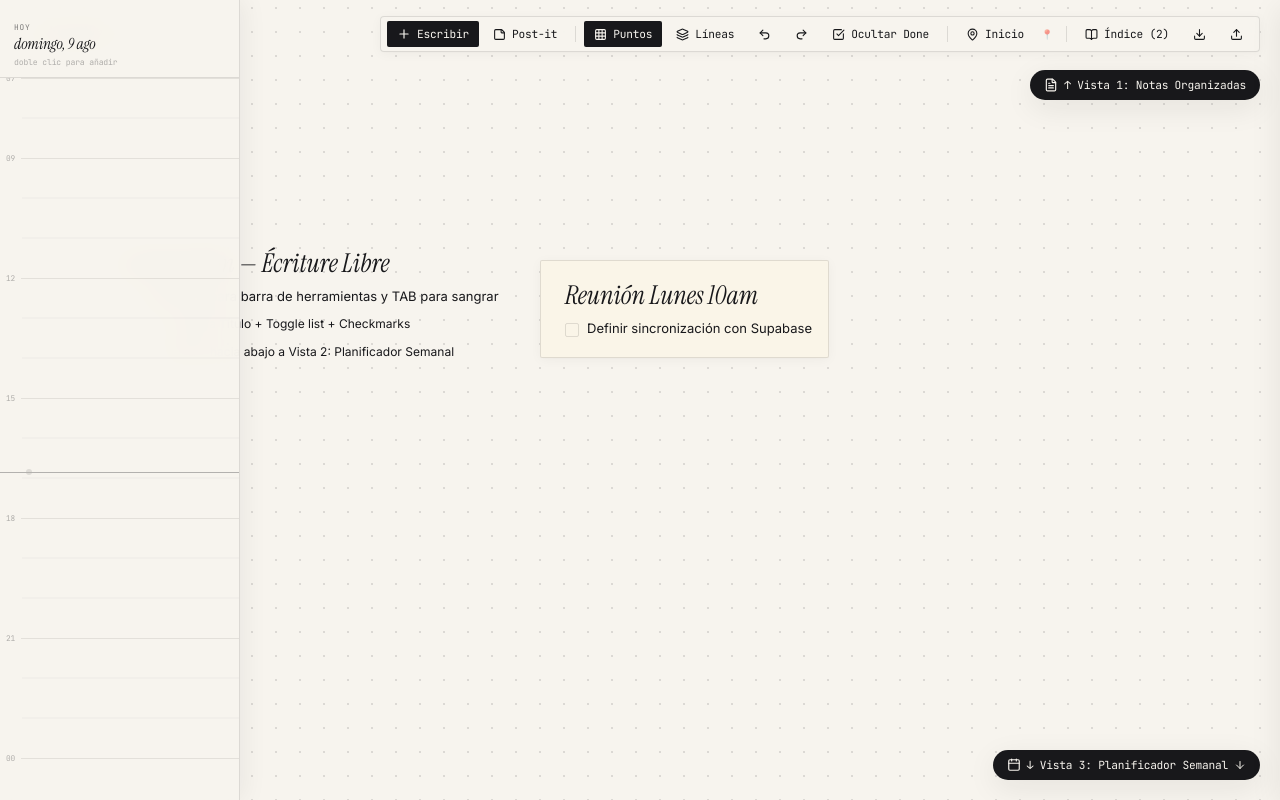
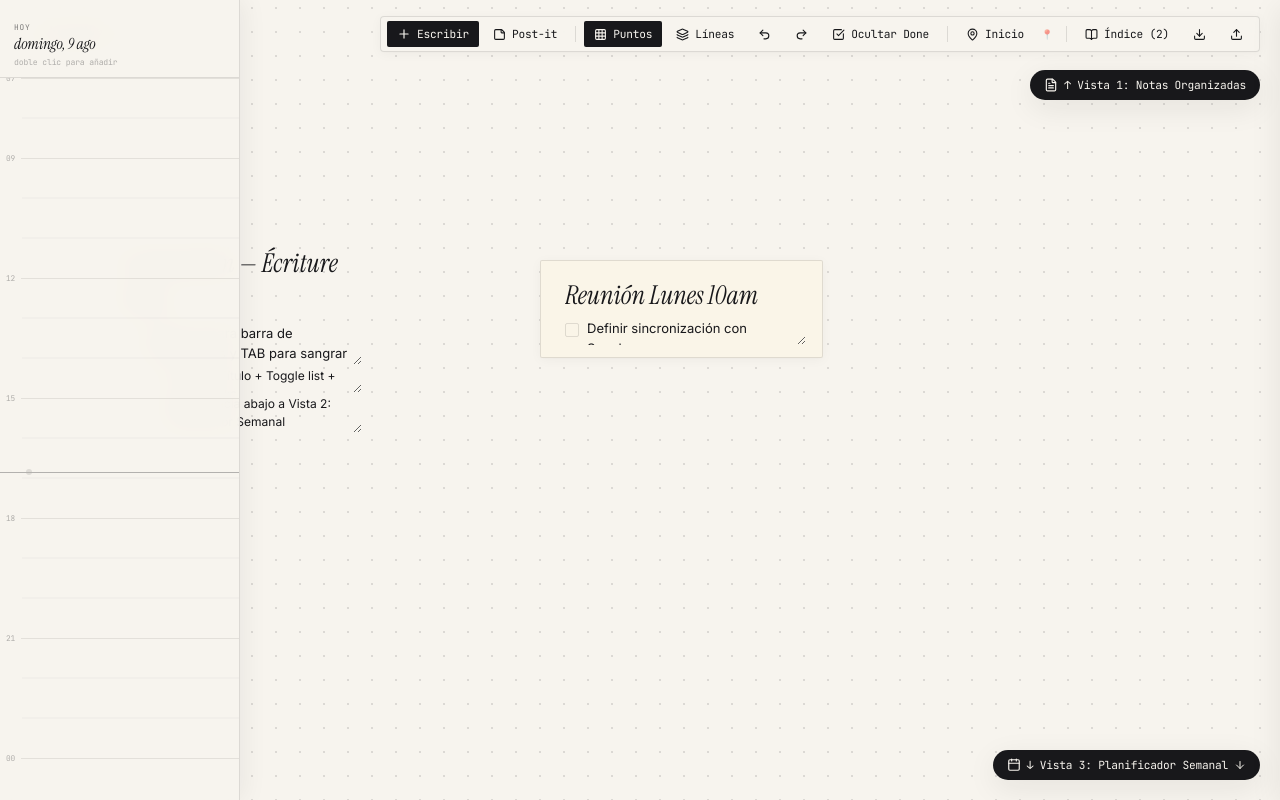
Before and after one commit to francoxortiz1975/elboceto, a React (Vite) app: page / in a window 1280 px wide. Built offline with nearby package versions, Linux system fonts and the light colour scheme.

Commit message:
Implement single multiline textarea per note body for full multi-line drag selection, Cmd+A select all, and Cmd+C copy

```diff
--- a/src/components/FreeformNode.jsx
+++ b/src/components/FreeformNode.jsx
@@ -568,9 +568,51 @@ export function FreeformNode({
         </div>
       )}
 
-      {/* Render Blocks */}
-      <div style={{ display: 'flex', flexDirection: 'column', gap: 0 }}>
-        {blocks.map((b, idx) => {
+      {/* Render Note Body Content */}
+      <div style={{ display: 'flex', flexDirection: 'column', gap: 0, width: '100%' }}>
+        {!blocks.some(b => b.isCheck || b.isBullet || b.isNumber || b.isToggle) ? (
+          <textarea
+            ref={(el) => {
+              inputRefs.current['main_0'] = el;
+              if (el) {
+                el.style.height = 'auto';
+                el.style.height = `${el.scrollHeight}px`;
+              }
+            }}
+            className={`freeform-multiline-editor ${blocks[0]?.isHeading ? 'node-heading-input' : blocks[0]?.isSubheading ? 'node-subheading-input' : ''} ${blocks[0]?.isBold ? 'is-bold' : ''}`}
+            value={blocks.map(b => b.text).join('\n')}
+            rows={1}
+            onMouseDown={(e) => e.stopPropagation()}
+            onTouchStart={(e) => e.stopPropagation()}
+            onChange={(e) => {
+              e.target.style.height = 'auto';
+              e.target.style.height = `${e.target.scrollHeight}px`;
+              const raw = e.target.value;
+              const lines = raw.split('\n');
+              const newBlocks = lines.map((line, i) => {
+                const oldB = blocks[i] || {};
+                let isH = oldB.isHeading;
+                let isSub = oldB.isSubheading;
+                let cleanLine = line;
+                if (line.startsWith('## ')) { isSub = true; isH = false; cleanLine = line.replace(/^##\s*/, ''); }
+                else if (line.startsWith('# ')) { isH = true; isSub = false; cleanLine = line.replace(/^#\s*/, ''); }
+                return normalizeBlock({
+                  ...oldB,
+                  text: cleanLine,
+                  isHeading: isH,
+                  isSubheading: isSub
+                });
+              });
+              updateBlocks(newBlocks);
+            }}
+            onFocus={(e) => {
+              e.target.style.height = 'auto';
+              e.target.style.height = `${e.target.scrollHeight}px`;
+            }}
+            placeholder="Escribe tu nota aquí..."
+          />
+        ) : (
+          blocks.map((b, idx) => {
             const numberCount = blocks.slice(0, idx + 1).filter(item => item.isNumber).length;
             const inputClass = b.isHeading
               ? 'node-heading-input'
@@ -615,19 +657,24 @@ export function FreeformNode({
                       <ChevronRight size={14} />
                     </span>
                   )}
-                <div
-                  ref={(el) => {
-                    inputRefs.current[`main_${idx}`] = el;
-                    if (el && el.innerText !== b.text && document.activeElement !== el) {
-                      el.innerText = b.text || '';
-                    }
+                  <textarea
+                    ref={(el) => (inputRefs.current[`main_${idx}`] = el)}
+                    className={`${inputClass} ${b.completed ? 'completed' : ''} ${b.isBold ? 'is-bold' : ''}`}
+                    value={b.text}
+                    rows={1}
+                    onMouseDown={(e) => e.stopPropagation()}
+                    onTouchStart={(e) => e.stopPropagation()}
+                    onChange={(e) => {
+                      e.target.style.height = 'auto';
+                      e.target.style.height = `${e.target.scrollHeight}px`;
+                      handleTextChange(idx, e.target.value);
                     }}
-                  contentEditable
-                  suppressContentEditableWarning
-                  className={`${inputClass} ${b.completed ? 'completed' : ''} ${b.isBold ? 'is-bold' : ''}`}
-                  data-placeholder={b.isHeading ? 'Título...' : b.isSubheading ? 'Subtítulo...' : 'Escribe...'}
-                  onInput={(e) => handleTextChange(idx, e.currentTarget.innerText)}
+                    onFocus={(e) => {
+                      e.target.style.height = 'auto';
+                      e.target.style.height = `${e.target.scrollHeight}px`;
+                    }}
                     onKeyDown={(e) => handleKeyDown(e, idx)}
+                    placeholder={b.isHeading ? 'Título...' : b.isSubheading ? 'Subtítulo...' : 'Escribe...'}
                   />
                 </div>
 
@@ -636,26 +683,29 @@ export function FreeformNode({
                     {(b.children || []).map((childText, cIdx) => (
                       <div key={cIdx} className="block-row">
                         <span className="font-mono" style={{ fontSize: '0.65rem', color: 'var(--text-subtle)' }}>•</span>
-                      <div
-                        ref={(el) => {
-                          inputRefs.current[`child_${idx}_${cIdx}`] = el;
-                          if (el && el.innerText !== childText && document.activeElement !== el) {
-                            el.innerText = childText || '';
-                          }
-                        }}
-                        contentEditable
-                        suppressContentEditableWarning
+                        <textarea
+                          ref={(el) => (inputRefs.current[`child_${idx}_${cIdx}`] = el)}
                           className={`block-text-input ${b.isBold ? 'is-bold' : ''}`}
                           style={{ fontSize: '0.86rem' }}
-                        data-placeholder="Sub-elemento..."
-                        onInput={(e) => {
+                          value={childText}
+                          rows={1}
+                          onMouseDown={(e) => e.stopPropagation()}
+                          onTouchStart={(e) => e.stopPropagation()}
+                          onChange={(e) => {
+                            e.target.style.height = 'auto';
+                            e.target.style.height = `${e.target.scrollHeight}px`;
                             const children = [...(b.children || [])];
-                          children[cIdx] = e.currentTarget.innerText;
+                            children[cIdx] = e.target.value;
                             const newBlocks = [...blocks];
                             newBlocks[idx] = { ...b, children };
                             updateBlocks(newBlocks);
                           }}
+                          onFocus={(e) => {
+                            e.target.style.height = 'auto';
+                            e.target.style.height = `${e.target.scrollHeight}px`;
+                          }}
                           onKeyDown={(e) => handleChildKeyDown(e, idx, cIdx)}
+                          placeholder="Sub-elemento..."
                         />
                       </div>
                     ))}
@@ -663,7 +713,8 @@ export function FreeformNode({
                 )}
               </div>
             );
-        })}
+          })
+        )}
       </div>
     </div>
   );
--- a/src/index.css
+++ b/src/index.css
@@ -412,8 +412,28 @@ h1, h2, h3, .font-title {
 }
 
 
+.freeform-multiline-editor {
+  width: 100%;
+  background: transparent;
+  border: none;
+  outline: none;
+  font-family: var(--font-body);
+  font-size: 0.95rem;
+  color: var(--text-ink);
+  line-height: 1.5;
+  min-height: 28px;
+  padding: 2px 0;
+  resize: none;
+  overflow: hidden;
+  white-space: pre-wrap;
+  word-break: break-word;
+  user-select: text !important;
+  -webkit-user-select: text !important;
+}
+
 /* Typography — headings and inputs with proper line-height and no clipping */
 .node-heading-input {
+
   width: 100%;
   background: transparent;
   border: none;
```
Lines whose indentation alone changed are shown as unchanged.
